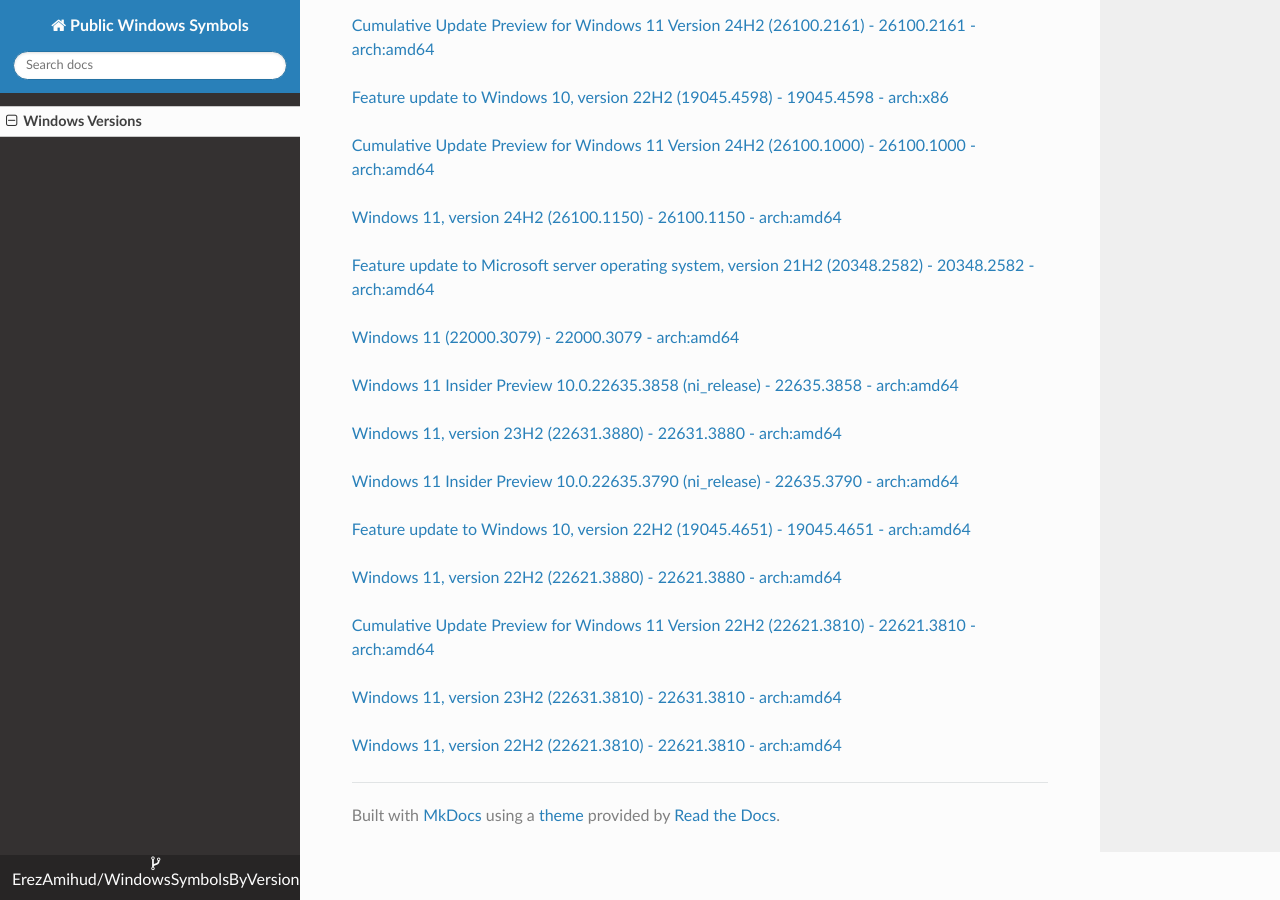
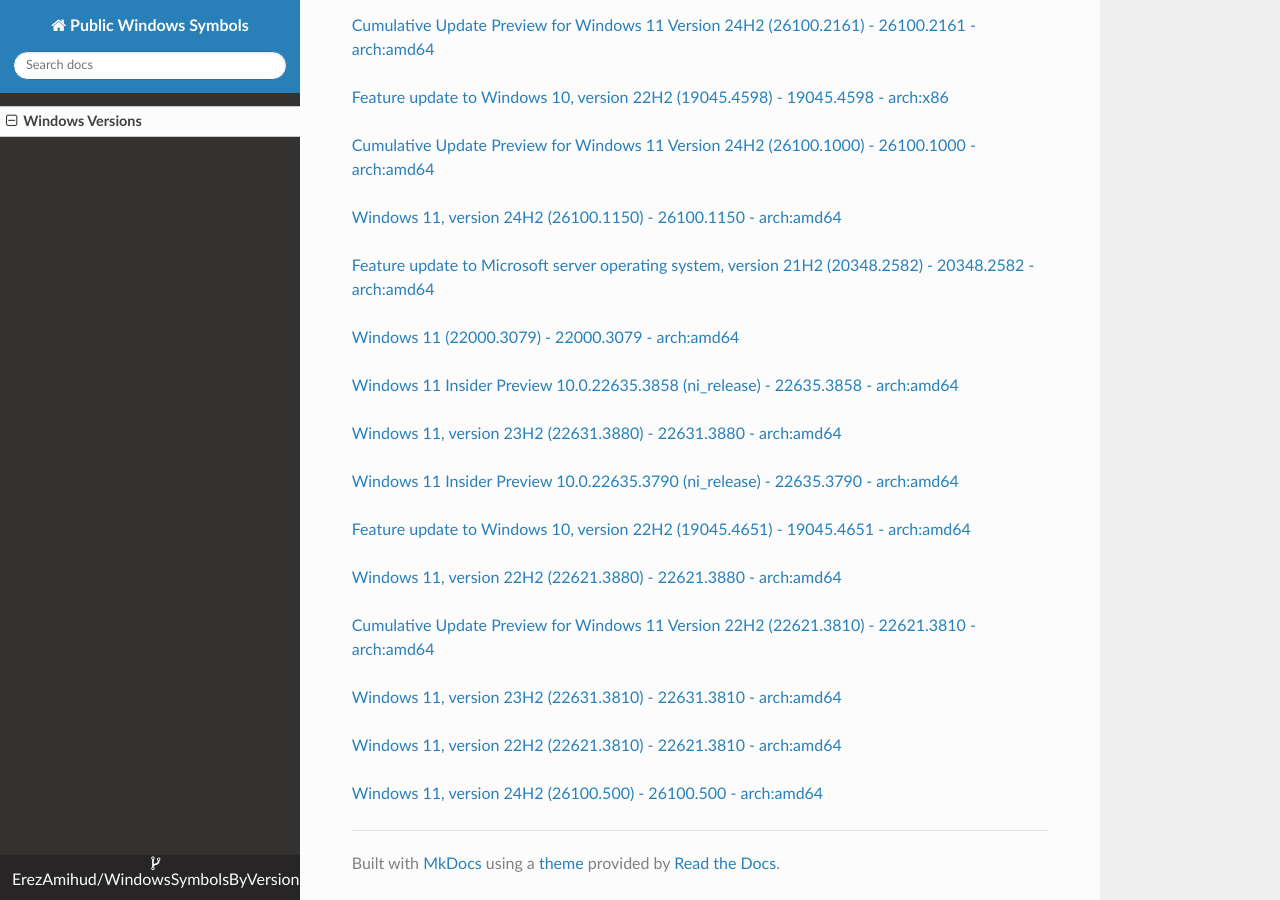
Before and after one commit to ErezAmihud/WindowsSymbolsByVersion, an MkDocs documentation site: the page built from docs/index.md, in a window 1280 px wide and 900 px high, scrolled down 11405 px. Built offline with MkDocs 1.6.1, drawn with Linux system fonts in a browser that asks for light colours; nearby versions of some CDN libraries.

Commit message:
Automated commit, add manifest for 7658f0b3-03b0-4646-94ed-9b797a8ad9fa

```diff
--- a/docs/index.md
+++ b/docs/index.md
@@ -592,3 +592,6 @@
 
 
 [Windows 11, version 22H2 (22621.3810) - 22621.3810 - arch:amd64](https://github.com/ErezAmihud/WindowsSymbolsByVersion/blob/main/manifests/b6376b07-1c74-4278-bf6f-e21118a5f9d9.manifest)
+
+
+[Windows 11, version 24H2 (26100.500) - 26100.500 - arch:amd64](https://github.com/ErezAmihud/WindowsSymbolsByVersion/blob/main/manifests/7658f0b3-03b0-4646-94ed-9b797a8ad9fa.manifest)
```
Also changed, not shown: process_builds.json (+1 -1 lines), 1 other file.
